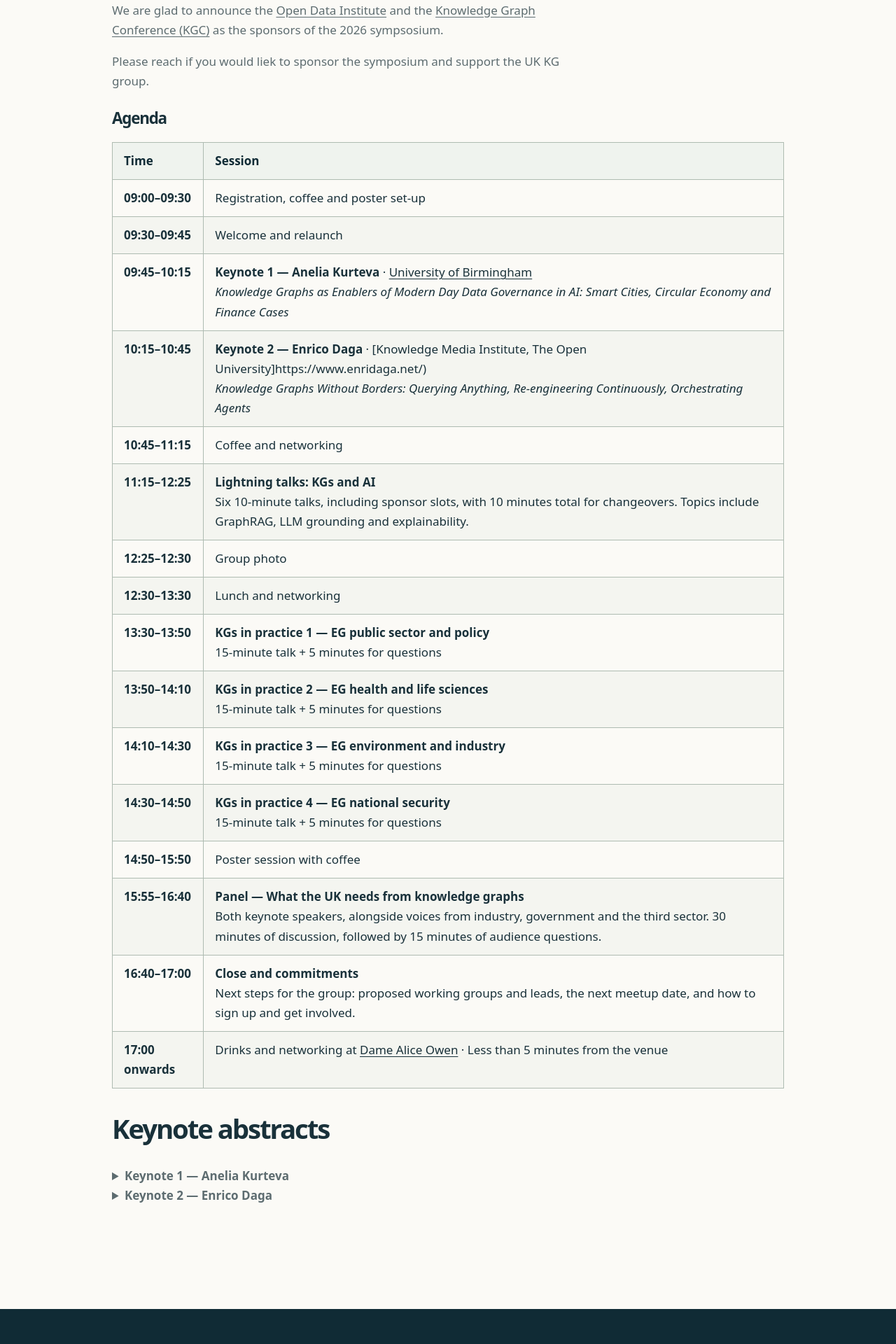
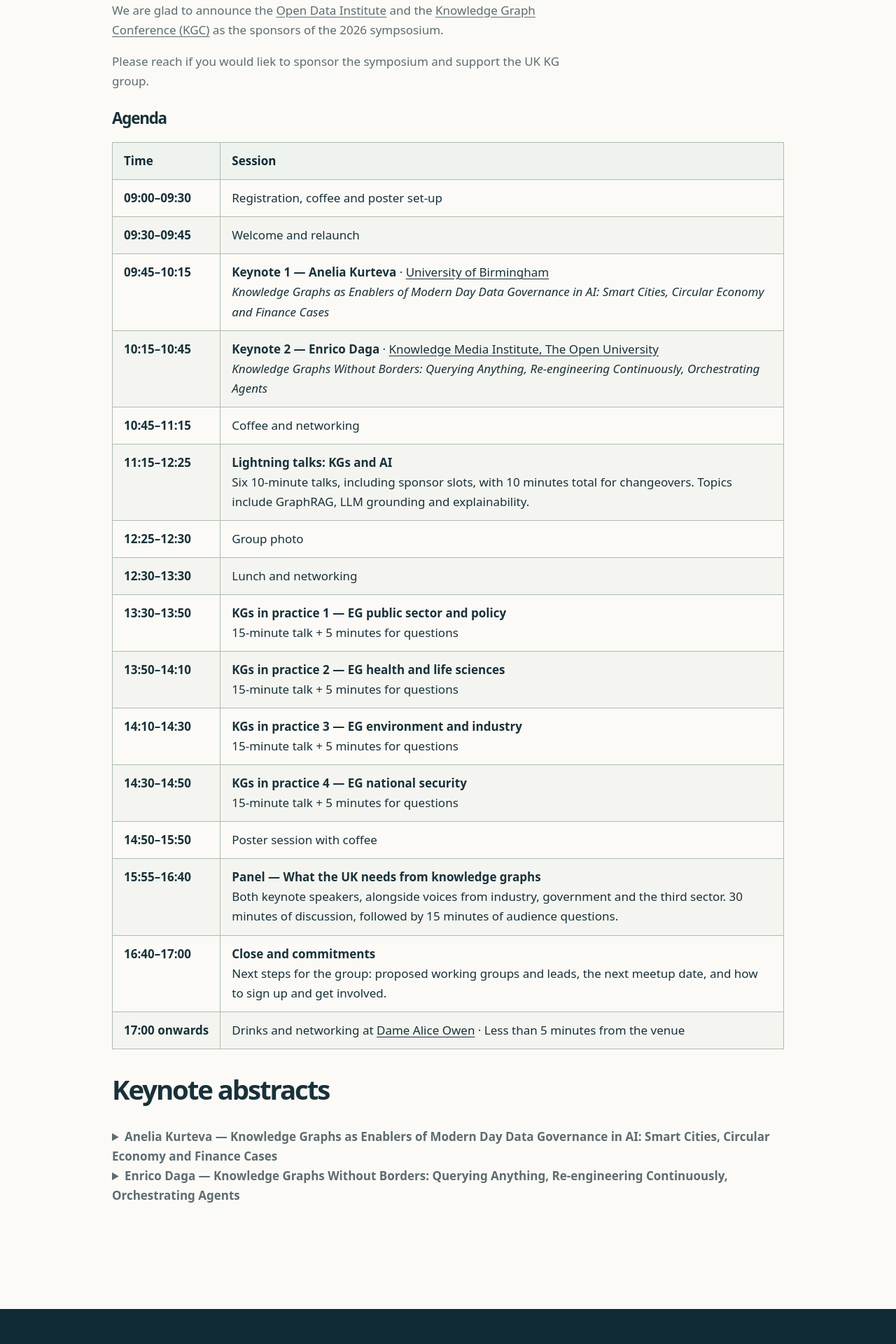
Before and after one commit to uk-knowledge-graphs/uk-knowledge-graphs.github.io, a Jekyll site: the page built from _events/symposium-2026.md, in a window 1280 px wide. Shown: the part 962-2882 px from the top of the page at 70% size. Built offline with Jekyll 4.4.1, drawn with Linux system fonts in a browser that asks for light colours; some of the changed text lies outside the part shown.

Commit message:
minor change

```diff
--- a/_events/symposium-2026.md
+++ b/_events/symposium-2026.md
@@ -50,7 +50,7 @@ Please reach if you would liek to sponsor the symposium and support the UK KG gr
 | **09:00–09:30** | Registration, coffee and poster set-up |
 | **09:30–09:45** | Welcome and relaunch |
 | **09:45–10:15** | **Keynote 1 — Anelia Kurteva** · [University of Birmingham](https://www.birmingham.ac.uk/staff/profiles/computer-science/academic-staff/kurteva-anelia)<br>*Knowledge Graphs as Enablers of Modern Day Data Governance in AI: Smart Cities, Circular Economy and Finance Cases* |
-| **10:15–10:45** | **Keynote 2 — Enrico Daga** · [Knowledge Media Institute, The Open University]https://www.enridaga.net/)<br>*Knowledge Graphs Without Borders: Querying Anything, Re-engineering Continuously, Orchestrating Agents* |
+| **10:15–10:45** | **Keynote 2 — Enrico Daga** · [Knowledge Media Institute, The Open University](https://www.enridaga.net/)<br>*Knowledge Graphs Without Borders: Querying Anything, Re-engineering Continuously, Orchestrating Agents* |
 | **10:45–11:15** | Coffee and networking |
 | **11:15–12:25** | **Lightning talks: KGs and AI**<br>Six 10-minute talks, including sponsor slots, with 10 minutes total for changeovers. Topics include GraphRAG, LLM grounding and explainability. |
 | **12:25–12:30** | Group photo |
@@ -67,18 +67,14 @@ Please reach if you would liek to sponsor the symposium and support the UK KG gr
 ## Keynote abstracts
 
 <details>
-<summary><strong>Keynote 1 — Anelia Kurteva</strong></summary>
-
-*Knowledge Graphs as Enablers of Modern Day Data Governance in AI: Smart Cities, Circular Economy and Finance Cases*
+<summary><strong>Anelia Kurteva — Knowledge Graphs as Enablers of Modern Day Data Governance in AI: Smart Cities, Circular Economy and Finance Cases</strong></summary>
 
 _Abstract to be added._
 
 </details>
 
 <details>
-<summary><strong>Keynote 2 — Enrico Daga</strong></summary>
-
-*Knowledge Graphs Without Borders: Querying Anything, Re-engineering Continuously, Orchestrating Agents*
+<summary><strong>Enrico Daga — Knowledge Graphs Without Borders: Querying Anything, Re-engineering Continuously, Orchestrating Agents</strong></summary>
 
 Knowledge graphs are often considered the end product of a costly transformation pipeline. This talk takes a different view, in which knowledge engineering is a continuous process that runs from raw data to the agents that act on it. I will start with Façade-X and SPARQL Anything, which let heterogeneous sources (CSV, JSON, XML, spreadsheets, documents, databases) be queried as virtual RDF graphs without up-front transformation, and which are now the focus of the W3C Data Façades Community Group. I will then present the ontological continuum: knowledge-graph re-engineering as an explicit, incremental move through pragmatic and semantic dimensions. Finally, I will discuss how these principles can support process knowledge graphs for organising and orchestrating agentic AI. I will close by putting open challenges to the community as a shared research agenda for discussion.
 
--- a/assets/css/site.css
+++ b/assets/css/site.css
@@ -62,4 +62,5 @@ table{width:100%;border-collapse:collapse;border:1px solid #aebbb1;background:va
 th,td{border:1px solid #aebbb1;padding:12px 16px;text-align:left;vertical-align:top}
 th{background:var(--tint);color:var(--deep);font-weight:750}
 tbody tr:nth-child(even){background:#f4f5f0}
+th:first-child,td:first-child{white-space:nowrap;width:1%}
 @media(max-width:680px){th,td{padding:9px 10px}}
```
